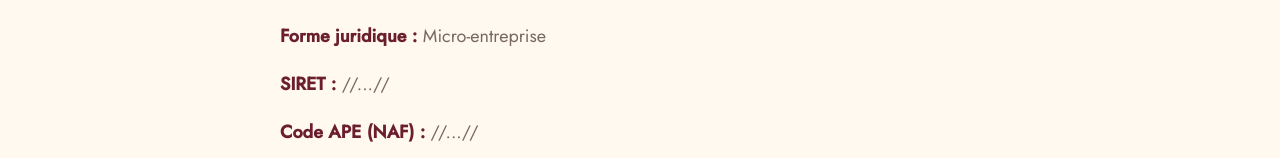
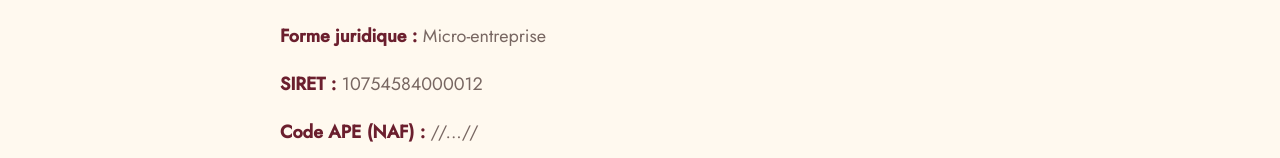
Before and after one commit to QuentinDM/Vibrances, a React (Vite) app in the folder frontend/: page /mentions-legales in a window 1280 px wide. Shown: the part 557-715 px from the top of the page. Built offline with nearby package versions, Linux system fonts and the light colour scheme.

Commit message:
Siret added to the legal notice page.

```diff
--- a/frontend/src/pages/LegalNotice.jsx
+++ b/frontend/src/pages/LegalNotice.jsx
@@ -13,7 +13,7 @@ export function LegalNotice() {
           <p><strong>Raison sociale :</strong> Vibrances</p>
           <p><strong>Siège social :</strong> 6635 route du lemboulas 82220 Molières</p>
           <p><strong>Forme juridique :</strong> Micro-entreprise</p>
-          <p><strong>SIRET :</strong> //...//</p>
+          <p><strong>SIRET :</strong> 10754584000012</p>
           <p><strong>Code APE (NAF) :</strong> //...//</p>
           <p><strong>Courriel :</strong> <a href="mailto:vibrances82@gmail.com" className="legal-link">vibrances82@gmail.com</a></p>
           <p><strong>Téléphone :</strong> 06.16.27.69.17</p>
```
